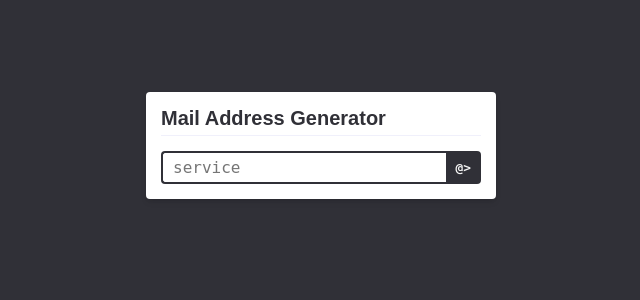
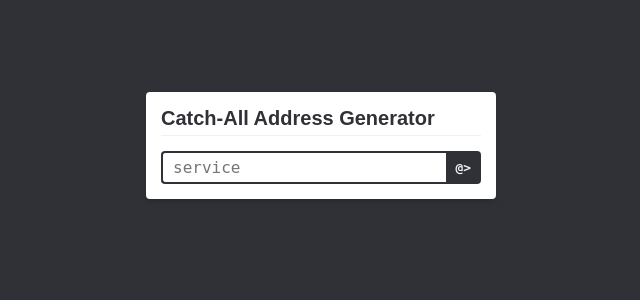
Before and after one commit to tinyoverflow/catchall-address-generator, a PHP site: page / in a window 1280 px wide. Shown: the part 255-555 px from the top of the page, without its empty margins (319-959 px from the left). Run offline with PHP 8.4, Linux system fonts and the light colour scheme.

Commit message:
Update title to match project name

```diff
--- a/index.php
+++ b/index.php
@@ -144,7 +144,7 @@ if (isset($_POST['submit']) && !empty($_POST['service'])) {
 
     <body>
         <div class="wrapper">
-            <h1>Mail Address Generator</h1>
+            <h1>Catch-All Address Generator</h1>
 
             <form method="POST">
                 <input type="text" name="service" placeholder="Service" class="form-input" value="<?= $service ?>" autofocus />
```
